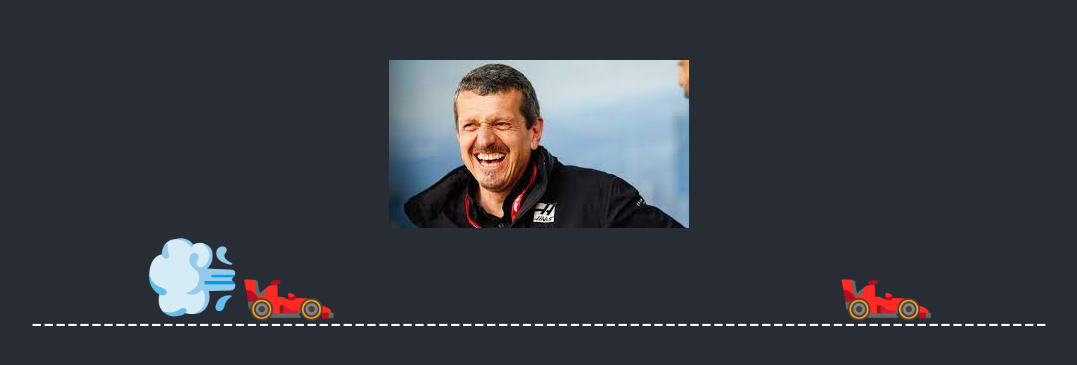
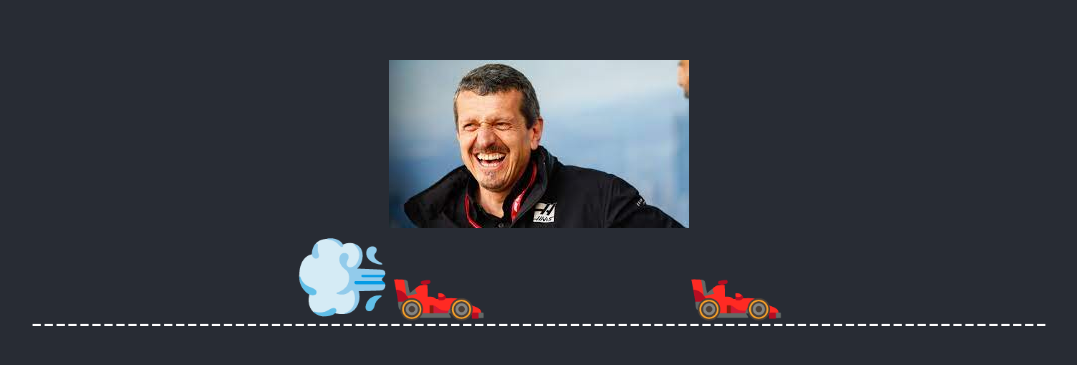
Before and after one commit to blevine-reverb/bisect-demo, a React (Create React App) app: page / in a window 1280 px wide. Shown: the part 195-560 px from the top of the page, without its empty margins (101-1178 px from the left). Built offline with nearby package versions, Linux system fonts and the light colour scheme.

Commit message:
Ok we can get past

```diff
--- a/src/App.css
+++ b/src/App.css
@@ -32,7 +32,7 @@
 }
 
 .car.otherCar {
-  margin-right: 500px;
+  margin-right: 200px;
 }
 
 .road {
```
